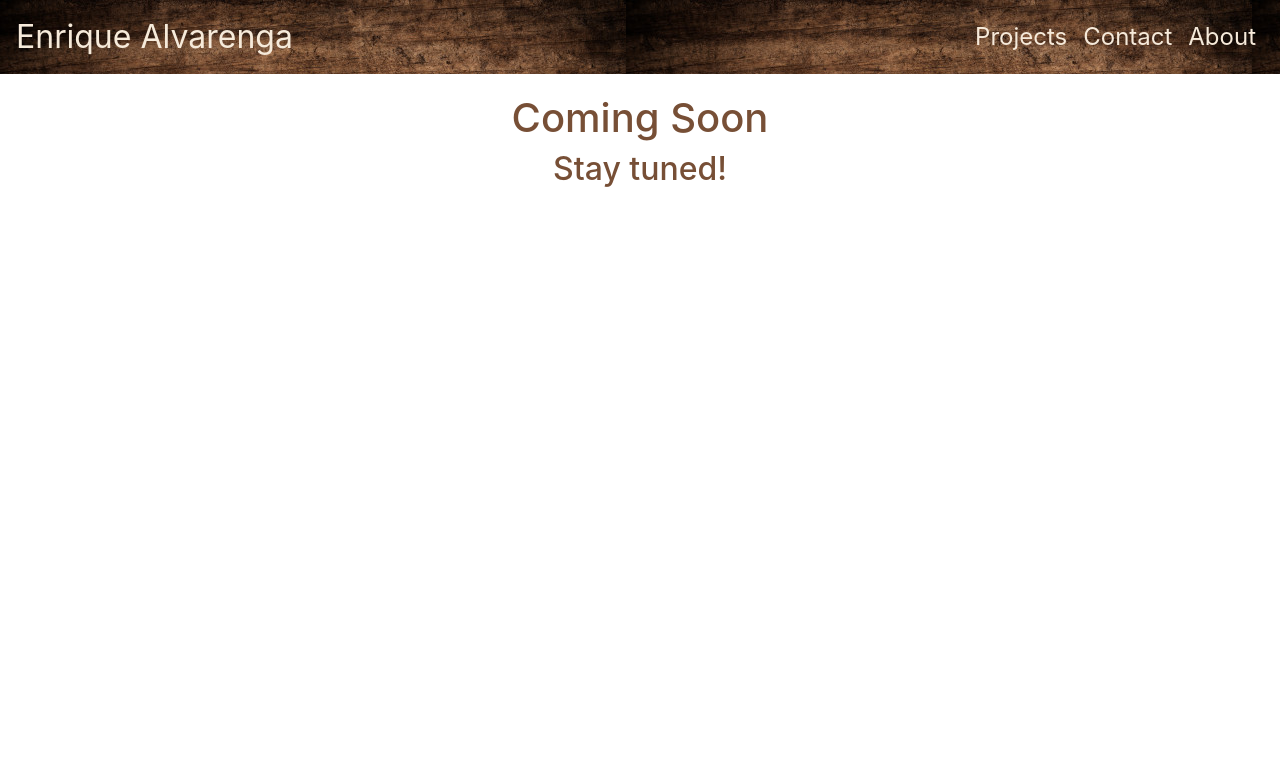
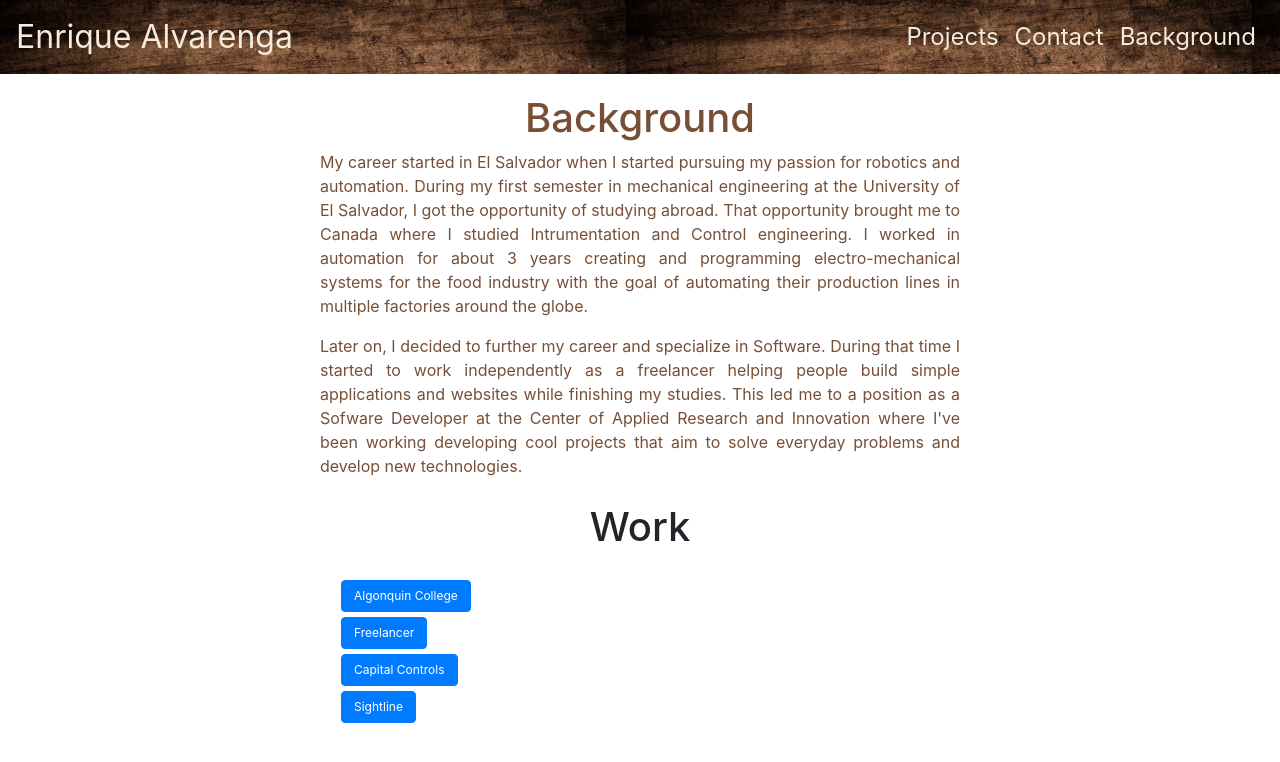
Before and after one commit to alva-92/alva-92.github.io, a plain HTML site: page about.html in a window 1280 px wide. Drawn offline with nearby package versions, Linux system fonts and the light colour scheme.

Commit message:
Added dynamic content for experience

```diff
--- a/about.html
+++ b/about.html
@@ -31,7 +31,7 @@
                             <a class="nav-link" href="./contact.html">Contact</a>
                         </li>
                         <li class="nav-item">
-                            <a class="nav-link" href="./about.html">About</a>
+                            <a class="nav-link" href="./about.html">Background</a>
                         </li>
                     </ul>
                 </div>
@@ -40,11 +40,94 @@
 
         <div class="page-title-block">
             <div class="center-block text-center">
-                <h1>Coming Soon</h1>
-                <h2>Stay tuned!</h2>
-
+                <h1>Background</h1>
+                <div class="content-block-2">
+                    <p>
+                        My career started in El Salvador when I started pursuing my passion for robotics and automation. During my first semester
+                        in mechanical engineering at the University of El Salvador, I got the opportunity of studying abroad. That opportunity brought me to
+                        Canada where I studied Intrumentation and Control engineering. I worked in automation for about 3 years creating and programming
+                        electro-mechanical systems for the food industry with the goal of automating their production lines in multiple factories around the globe.
+                    </p>
+                    <p>
+                        Later on, I decided to further my career and specialize in Software. During that time I started to work independently as a freelancer
+                        helping people build simple applications and websites while finishing my studies.
+                        This led me to a position as a Sofware Developer at the Center of Applied Research and Innovation where I've been working developing cool
+                        projects that aim to solve everyday problems and develop new technologies.
+                    </p>
+                </div>
             </div>
         </div>
 
+
+        <div class="center-block text-center">
+            <h1>Work</h1>
+        </div>
+
+        <script src="https://ajax.googleapis.com/ajax/libs/jquery/2.1.1/jquery.min.js"></script>
+
+        <script>
+            $(function() {
+
+                $(".btn").on("click", function() {
+                    $(".content-section").hide(); /* Hide all the sections */
+                    $("#" + $(this).attr("data-section")).show(); /* Display the selected experience */
+                });
+            });
+        </script>
+
+        <div class="centered">
+
+            <div class="experience">
+
+                <div id="div1">
+
+                    <div>
+
+                        <div class="button-align">
+                            <button type="button" data-section="exp1" id="exp" class="btn btn-primary segmentedButton">Algonquin College</button>
+                        </div>
+
+                        <div class="button-align">
+                            <button type="button" data-section="exp2" id="exp" class="btn btn-primary segmentedButton">Freelancer</button>
+                        </div>
+
+                        <div class="button-align">
+                            <button type="button" data-section="exp3" id="exp" class="btn btn-primary segmentedButton">Capital Controls</button>
+                        </div>
+
+                        <div class="button-align">
+                            <button type="button" data-section="exp4" id="exp" class="btn btn-primary segmentedButton">Sightline</button>
+                        </div>
+                    </div>
+
+                </div>
+
+                <div id="div2">
+
+                    <div class="content-section" id="exp1">
+                        <h2> Center of Applied Research and Innovation </h2>
+                        <p>Section 1 Content goes here</p>
+                    </div>
+                    <div class="content-section" id="exp2">
+                        <h2> Freelancer </h2>
+                        <p>Section 2 Content goes here</p>
+                    </div>
+                    <div class="content-section" id="exp3">
+                        <h2> Capital Controls </h2>
+                        <p>Section 3 Content goes here</p>
+                    </div>
+                    <div class="content-section" id="exp4">
+                        <h2> Sightline Process Control</h2>
+                        <p>Section 4 Content goes here</p>
+                    </div>
+
+                    <div class="content-section" id="exp5">
+                        <h2> In-TAC - International Talent Acquisition Center</h2>
+                        <p>Section 4 Content goes here</p>
+                    </div>
+
+                </div>
+            </div>
+        </div>
     </body>
 </html>
--- a/css/site.css
+++ b/css/site.css
@@ -24,6 +24,16 @@
     width: 25%;
     margin: 0 auto;
 }
+
+.content-block-2 {
+    text-align: justify;
+    width: 50%;
+    margin: 0 auto;
+}
+
+.content-section {
+    display: none;
+  }
 
 .icons {
     text-align: center;
@@ -52,6 +62,46 @@
     text-align: center;
 
 
+}
 
+.centered {
+    margin: 0 auto;
+    width: 50%;
+}
+.centered-container-buttons {
+    text-align: center;
+    width: 75%;
+}
+
+.button-container {
+    width: 25%;
+    margin: 0 auto;
+    text-align: justify;
+}
+
+.button-align {
+    margin: 5px;
+}
+
+#div1 {
+    display: inline-block;
+    width: 20%;
+    padding: 1rem;
+}
+
+#div2 {
+    display: inline-block;
+    width: 80%;
+    padding: 1rem;
+}
+
+.experience {
+    display:flex;
+    flex-wrap: wrap;
+    justify-content: center ; /* for horizontal aligning of child divs */
 
 }
+
+#exp {
+    font-size: 12px;
+}
```
Also changed, not shown: projects.html (+1 -1 lines).
